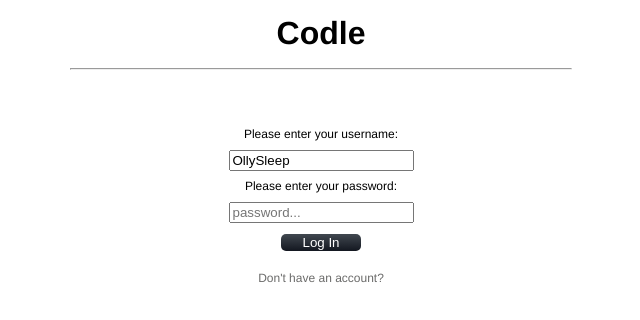
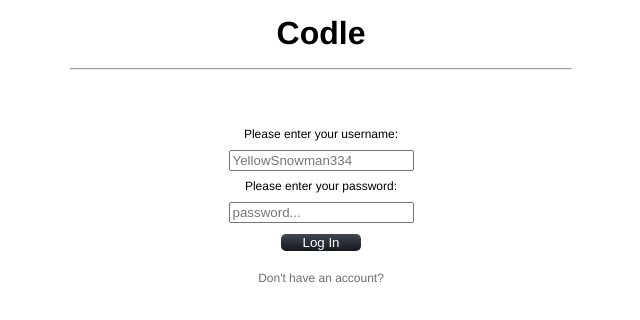
Before and after one commit to DavidMSands/codle-frontend, a React (Create React App) app in the folder codle/: page / in a window 1280 px wide. Shown: the top 320 px of the page, without its empty margins (319-959 px from the left). Built offline with nearby package versions, Linux system fonts and the light colour scheme; no server answers.

Commit message:
added sign in logic

```diff
--- a/codle/src/App.css
+++ b/codle/src/App.css
@@ -9,7 +9,6 @@ body {
   max-width: 1500px;
   margin: 0 auto;
   /* background-image: linear-gradient(90deg, #464d55, #171c26); */
-
 }
 
 .app {
--- a/codle/src/App.js
+++ b/codle/src/App.js
@@ -1,5 +1,5 @@
 import './App.css';
-import Login from './Components/Login';
+import Login from './Components/Login/Login';
 import GamePlay from './GamePlay';
 import { Routes, Route } from "react-router-dom"
 import Header from './Components/Header/Header';
--- a/codle/src/Components/Login.js
+++ /dev/null
@@ -1,118 +0,0 @@
-import React, {useState, useEffect} from 'react'
-import { useNavigate } from "react-router-dom"
-
-function Login({ setUserName, setSessionScore, setLifetimeScore, setAuth}) {
-    const [pwd, setPwd] = useState('')
-    const [username, setUsername] = useState('OllySleep')
-    const [isNewUser, setIsNewUser] = useState(false)
-    const [successfulLogin, setSuccessfulLogin] = useState('')
-    const [currentUserObj, setCurrentUserObj] = useState({})
-
-
-    let navigate = useNavigate()
-
-    console.log(currentUserObj)
-
-    useEffect(() => {
-        setAuth(false)
-    },[])
-
-    function handleSignUpSubmit(e) {
-        e.preventDefault()
-        const newObj = {
-            username: username,
-            password: pwd,
-            difficulty: null,
-            highscore: 0,
-            ip_address: 'N/A'
-        }
-        fetch('http://localhost:9292/users', {
-            method: 'POST',
-            headers: { 'Content-Type': 'application/json' },
-            body: JSON.stringify(newObj)
-            })
-            .then(res => res.json())
-            .then(data => {
-                console.log(data)
-            })
-            navigate('/game-play')
-    }
-
-    useEffect(() => {
-        fetch('http://localhost:9292/users' + `/${currentUserObj.id}`)
-        .then(res => res.json())
-        .then(users => {
-          setSessionScore(users.scores[0].session_score)
-        })
-    }, [currentUserObj])
-
-    function handleLogInSubmit(e) {
-        e.preventDefault()
-        fetch('http://localhost:9292/users')
-        .then(res => res.json())
-        .then(users => {
-          const currentUser = users.filter(user => user.username === username && user.password === pwd)
-          if(currentUser.length === 0) {
-              setSuccessfulLogin(false)
-          } else {
-              setCurrentUserObj(currentUser[0])
-              setUserName(currentUser[0].username)
-              setLifetimeScore(currentUser[0].highscore)
-              setAuth(true)
-              navigate('/game-play')
-          }
-        })
-    }
-
-    function handleNewUser() {
-        setIsNewUser(isNewUser => !isNewUser)
-    }
-
-    // function LoginSignin() {
-    //     if(isNewUser) {
-    //        return (<form onSubmit={handleSignUpSubmit} id='sign-in' >
-    //                  <label for='create-username' class='login-text-2'>Create Username:</label><br/>
-    //                  <input type="text" autoFocus name="create-username" placeholder='YellowSnowman334' value={username} required onChange={(e) => setUsername(e.target.value)}/><br/>
-    //                  <label for='create-pwd' class='login-text-2'>Create Password:</label><br/>
-    //                  <input type='password' name='create-pwd' placeholder='password...' value={pwd} required onChange={(e) => setPwd(e.target.value)}/><br/>
-    //                  <button onSubmit={handleSignUpSubmit}>Sign Up</button>
-    //                </form>)
-    //     } else {
-    //        return (<form onSubmit={handleLogInSubmit} id='log-in' >
-    //                  <label for='username' class='login-text-2'>Please enter your username:</label><br/>
-    //                  <input type="text" name="username" placeholder='YellowSnowman334' value={username} required onChange={(e) => setUsername(e.target.value)}/><br/>
-    //                  <label for='pwd' class='login-text-2'>Please enter your password:</label><br/>
-    //                  <input type='password' name='pwd' placeholder='password...' value={pwd} required onChange={(e) => setPwd(e.target.value)}/><br/>
-    //                  <button onSubmit={handleLogInSubmit}>Log In</button>
-    //                </form>)
-    //     }
-    // }
-
-
-  return (
-    <div id='login'>
-        <div id='header-container-login'>
-           <h1>Codle</h1>
-           <hr id='login-hr'/>
-        </div>
-        {isNewUser
-        ?<form onSubmit={(e) => handleSignUpSubmit(e)} id='sign-in' >
-            <label for='create-username' class='login-text-2'>Create Username:</label><br/>
-            <input type="text" name="create-username" placeholder='YellowSnowman334' value={username} required onChange={(e) => setUsername(e.target.value)}/><br/>
-            <label for='create-pwd' class='login-text-2'>Create Password:</label><br/>
-            <input type='password' name='create-pwd' placeholder='password...' value={pwd} required onChange={(e) => setPwd(e.target.value)}/><br/>
-            <button onSubmit={handleSignUpSubmit}>Sign Up</button>
-         </form>
-         :<form onSubmit={handleLogInSubmit} id='log-in' >
-             <label for='username' class='login-text-2'>Please enter your username:</label><br/>
-             <input type="text" name="username" placeholder='YellowSnowman334' value={username} required onChange={(e) => setUsername(e.target.value)}/><br/>
-             <label for='pwd' class='login-text-2'>Please enter your password:</label><br/>
-             <input type='password' name='pwd' placeholder='password...' value={pwd} required onChange={(e) => setPwd(e.target.value)}/><br/>
-             <button onSubmit={handleLogInSubmit}>Log In</button>
-          </form>}
-        {isNewUser ? <p onClick={handleNewUser} className='login-text'>Already created an account?</p> : <p onClick={handleNewUser} className='login-text'>Don't have an account?</p>}
-    </div>
-  )
-}
-
-export default Login
--- /dev/null
+++ b/codle/src/Components/Login/Login.js
@@ -0,0 +1,98 @@
+import React, {useState, useEffect} from 'react'
+import { useNavigate } from "react-router-dom"
+import LoginForm from './LoginForm'
+
+function Login({ setUserName, setSessionScore, setLifetimeScore, setAuth}) {
+    const [pwd, setPwd] = useState('')
+    const [username, setUsername] = useState('')
+    const [isNewUser, setIsNewUser] = useState(false)
+    const [successfulLogin, setSuccessfulLogin] = useState(true)
+    const [currentUserObj, setCurrentUserObj] = useState({})
+
+    console.log(username)
+
+    let navigate = useNavigate()
+
+    useEffect(() => {
+        setAuth(false)
+    },[])
+
+    function handleSignUpSubmit(e) {
+        e.preventDefault()
+        const newObj = {
+            username: username,
+            password: pwd,
+            difficulty: null,
+            highscore: 0,
+            ip_address: 'N/A'
+        }
+        fetch('http://localhost:9292/users', {
+            method: 'POST',
+            headers: { 'Content-Type': 'application/json' },
+            body: JSON.stringify(newObj)
+            })
+            .then(res => res.json())
+            .then(data => {
+                setCurrentUserObj(data)
+                setUserName(data.username)
+                setLifetimeScore(0)
+
+            })
+            setAuth(true)
+            navigate('/game-play')
+    }
+
+    useEffect(() => {
+        fetch('http://localhost:9292/users' + `/${currentUserObj.id}`)
+        .then(res => res.json())
+        .then(users => {
+          setSessionScore(users.scores[0].session_score)
+        })
+    }, [currentUserObj])
+
+    function handleLogInSubmit(e) {
+        e.preventDefault()
+        fetch('http://localhost:9292/users')
+        .then(res => res.json())
+        .then(users => {
+          const currentUser = users.filter(user => user.username === username && user.password === pwd)
+          if(currentUser.length === 0) {
+              setSuccessfulLogin(false)
+          } else {
+              setCurrentUserObj(currentUser[0])
+              setUserName(currentUser[0].username)
+              setLifetimeScore(currentUser[0].highscore)
+              setAuth(true)
+              setSuccessfulLogin(true)
+              navigate('/game-play')
+          }
+        })
+    }
+
+    function handleNewUser() {
+        setIsNewUser(isNewUser => !isNewUser)
+    }
+
+
+  return (
+    <div id='login'>
+        <div id='header-container-login'>
+           <h1>Codle</h1>
+           <hr id='login-hr'/>
+        </div>
+        <LoginForm
+        isNewUser={isNewUser}
+        handleLogInSubmit={handleLogInSubmit}
+        handleSignUpSubmit={handleSignUpSubmit}
+        pwd={pwd}
+        username={username}
+        setUsername={setUsername}
+        setPwd={setPwd}
+        successfulLogin={successfulLogin}
+        />
+        {isNewUser ? <p onClick={handleNewUser} className='login-text'>Already created an account?</p> : <p onClick={handleNewUser} className='login-text'>Don't have an account?</p>}
+    </div>
+  )
+}
+
+export default Login
--- /dev/null
+++ b/codle/src/Components/Login/LoginForm.js
@@ -0,0 +1,26 @@
+import React from 'react'
+
+function LoginForm({ pwd, setPwd, username, setUsername, isNewUser, handleLogInSubmit, handleSignUpSubmit, successfulLogin }) {
+  return (
+    <div>
+        {isNewUser
+        ?<form onSubmit={(e) => handleSignUpSubmit(e)} id='sign-in' >
+            <label for='create-username' class='login-text-2'>Create Username:</label><br/>
+            <input type="text" name="create-username" placeholder='YellowSnowman334' value={username} required onChange={(e) => setUsername(e.target.value)}/><br/>
+            <label for='create-pwd' class='login-text-2'>Create Password:</label><br/>
+            <input type='password' name='create-pwd' placeholder='password...' value={pwd} required onChange={(e) => setPwd(e.target.value)}/><br/>
+            <button onSubmit={handleSignUpSubmit}>Sign Up</button>
+         </form>
+         :<form onSubmit={handleLogInSubmit} id='log-in' >
+             {successfulLogin ? null : <p><i>You have not created an account. Please click "Don't have an account?" to sign up.</i></p>}
+             <label for='username' class='login-text-2'>Please enter your username:</label><br/>
+             <input type="text" name="username" placeholder='YellowSnowman334' value={username} required onChange={(e) => setUsername(e.target.value)}/><br/>
+             <label for='pwd' class='login-text-2'>Please enter your password:</label><br/>
+             <input type='password' name='pwd' placeholder='password...' value={pwd} required onChange={(e) => setPwd(e.target.value)}/><br/>
+             <button onSubmit={handleLogInSubmit}>Log In</button>
+          </form>}
+    </div>
+  )
+}
+
+export default LoginForm
--- a/codle/src/GamePlay.js
+++ b/codle/src/GamePlay.js
@@ -5,7 +5,7 @@ import Score from './Components/ScoreBoard/Score';
 import Footer from './Components/Header/Footer';
 import styled from "styled-components"
 import { useState, useRef, useEffect } from 'react'
-import Login from './Components/Login';
+import Login from './Components/Login/Login';
 import { useNavigate, Redirect } from "react-router-dom"
 
 const wordOfTheDay = 'hello'
```
